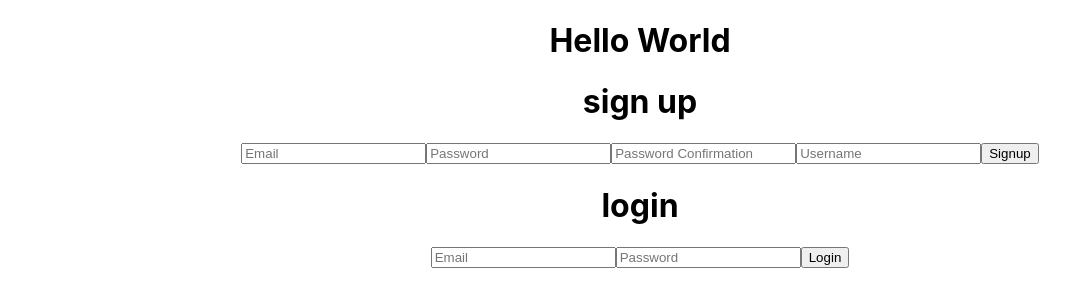
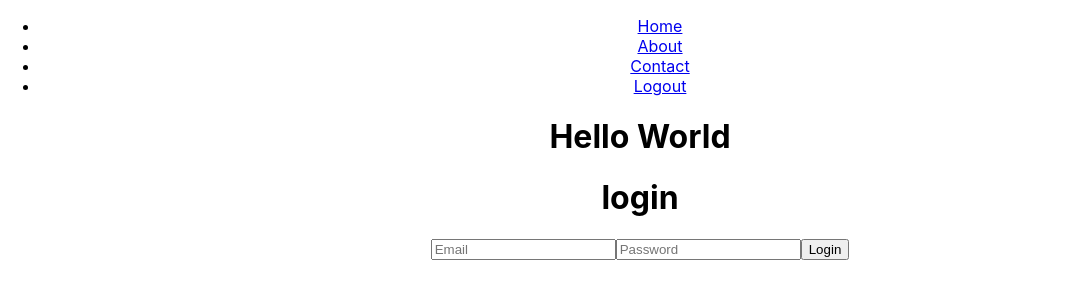
Before and after one commit to yahyaelganyni1/frontend-ok-store, a React (Create React App) app: page /login in a window 1280 px wide. Shown: the top 306 px of the page, without its empty margins (0-1079 px from the left). Built offline with nearby package versions, Linux system fonts and the light colour scheme.

Commit message:
Add Links to header

```diff
--- a/src/App.js
+++ b/src/App.js
@@ -1,17 +1,21 @@
 import React from 'react';
 import Signup from './features/authentication/Signup';
 import './App.css';
-import { useSelector, useDispatch } from 'react-redux';
 import Login from './features/authentication/Login';
+import Header from './components/header/Header';
+import { Routes, Route } from 'react-router-dom';
+
 
 function App() {
-  const count = useSelector((state) => state.authentication);
-  console.log(count);
+
   return (
     <div className="App">
+      <Header />
       <h1>Hello World</h1>
-      <Signup />
-      <Login />
+      <Routes>
+        <Route path="/login" element={<Login />} />
+        <Route path="/signup" element={<Signup />} />
+      </Routes>
     </div>
   );
 }
--- a/src/components/header/Header.jsx
+++ b/src/components/header/Header.jsx
@@ -1,19 +1,36 @@
 import React from 'react';
+import { useDispatch } from 'react-redux';
+import { Link } from 'react-router-dom';
 
 const Header = () => {
+  const isAuthenticated = localStorage.getItem('token') !== null;
   return (
     <header>
       <nav>
         <ul>
           <li>
-            <a href="/">Home</a>
+            <Link to="/">Home</Link>
           </li>
           <li>
-            <a href="/about">About</a>
+            <Link to="/about">About</Link>
           </li>
           <li>
-            <a href="/contact">Contact</a>
+            <Link to="/contact">Contact</Link>
           </li>
+          {!isAuthenticated ? (
+            <li>
+              <Link to="/logout">Logout</Link>
+            </li>
+          ) : (
+            <div>
+              <li>
+                <Link to="/login">Login</Link>
+              </li>
+              <li>
+                <Link to="/signup">Signup</Link>
+              </li>
+            </div>
+          )}
         </ul>
       </nav>
     </header>
--- a/src/features/authentication/Login.jsx
+++ b/src/features/authentication/Login.jsx
@@ -1,6 +1,7 @@
 import React, { useState } from 'react';
 import { useDispatch } from 'react-redux';
 import { login } from './authenticationSlice';
+import { Navigate } from 'react-router-dom';
 
 const Login = () => {
   const [email, setEmail] = useState('');
--- a/src/features/authentication/Signup.jsx
+++ b/src/features/authentication/Signup.jsx
@@ -1,6 +1,7 @@
 import React, { useState, useEffect } from 'react';
 import { useDispatch } from 'react-redux';
 import { signup } from './authenticationSlice';
+import { Navigate } from 'react-router-dom';
 
 const Signup = () => {
   const [email, setEmail] = useState('');
--- a/src/index.js
+++ b/src/index.js
@@ -5,6 +5,7 @@
 import App from './App';
 import reportWebVitals from './reportWebVitals';
 import './index.css';
+import { BrowserRouter as Router } from 'react-router-dom';
 
 const container = document.getElementById('root');
 const root = createRoot(container);
@@ -12,7 +13,9 @@
 root.render(
   <React.StrictMode>
     <Provider store={store}>
-      <App />
+      <Router>
+        <App />
+      </Router>
     </Provider>
   </React.StrictMode>
 );
```
